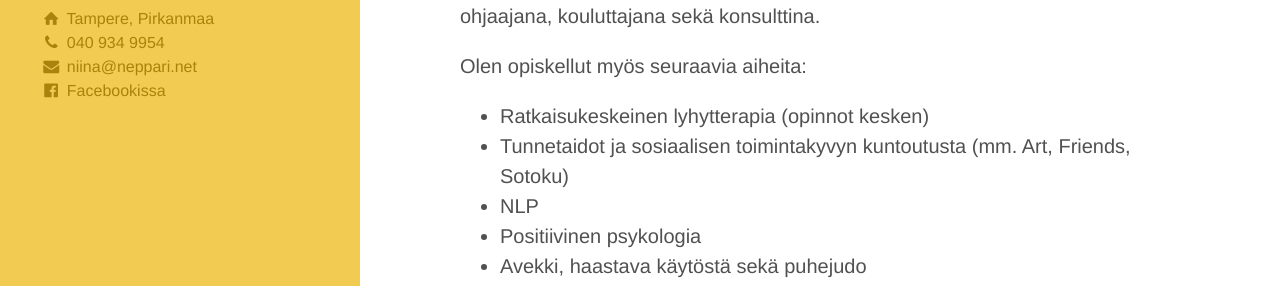
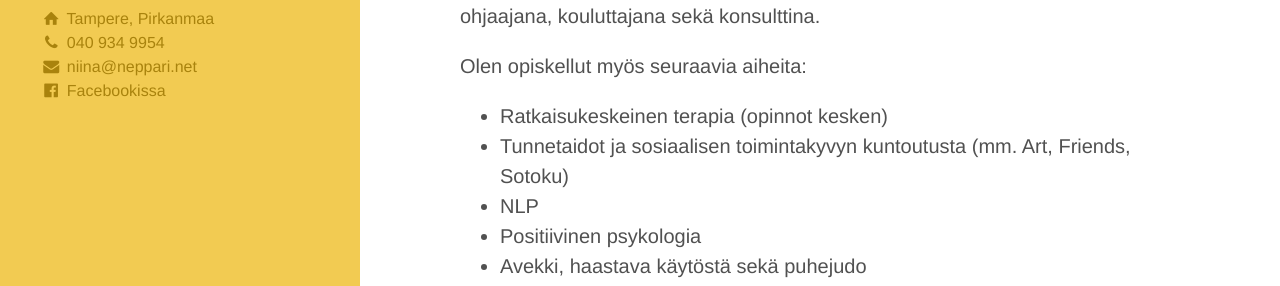
Before and after one commit to niinapiira/neppari.net, a Jekyll site: the page built from niina.md, in a window 1280 px wide and 900 px high, scrolled down 495 px. Shown: the part 155-441 px from the top of the window. Built offline with Jekyll 4.4.1, drawn with Linux system fonts in a browser that asks for light colours.

Commit message:
Update niina.md

```diff
--- a/niina.md
+++ b/niina.md
@@ -18,7 +18,7 @@ Olen koulutuksiltani ratkaisukeskeinen neuropsykiatrinen valmentaja, sosionomi A
 Olen työskennellyt nepsy-henkilöiden kanssa 15-vuotta mm. koulunuorisotyössä, nuorisotyössä, koulun iltapäivätoiminnassa, leirityössä, Keskuspuiston ammatiopistossa, lastensuojeluyksiköissä, ennaltaehkäisevän lastensuojelun tukihenkilötoiminnassa, Setlementti Tampereen Omavoima-työmuodossa sekä valmennusyrityksessäni yksilö- ja ryhmävalmentajana, vanhempainkurssien ohjaajana, kouluttajana sekä konsulttina.
 
 Olen opiskellut myös seuraavia aiheita:
-- Ratkaisukeskeinen lyhytterapia (opinnot kesken)
+- Ratkaisukeskeinen terapia (opinnot kesken)
 - Tunnetaidot ja sosiaalisen toimintakyvyn kuntoutusta (mm. Art, Friends, Sotoku)
 - NLP
 - Positiivinen psykologia
```
